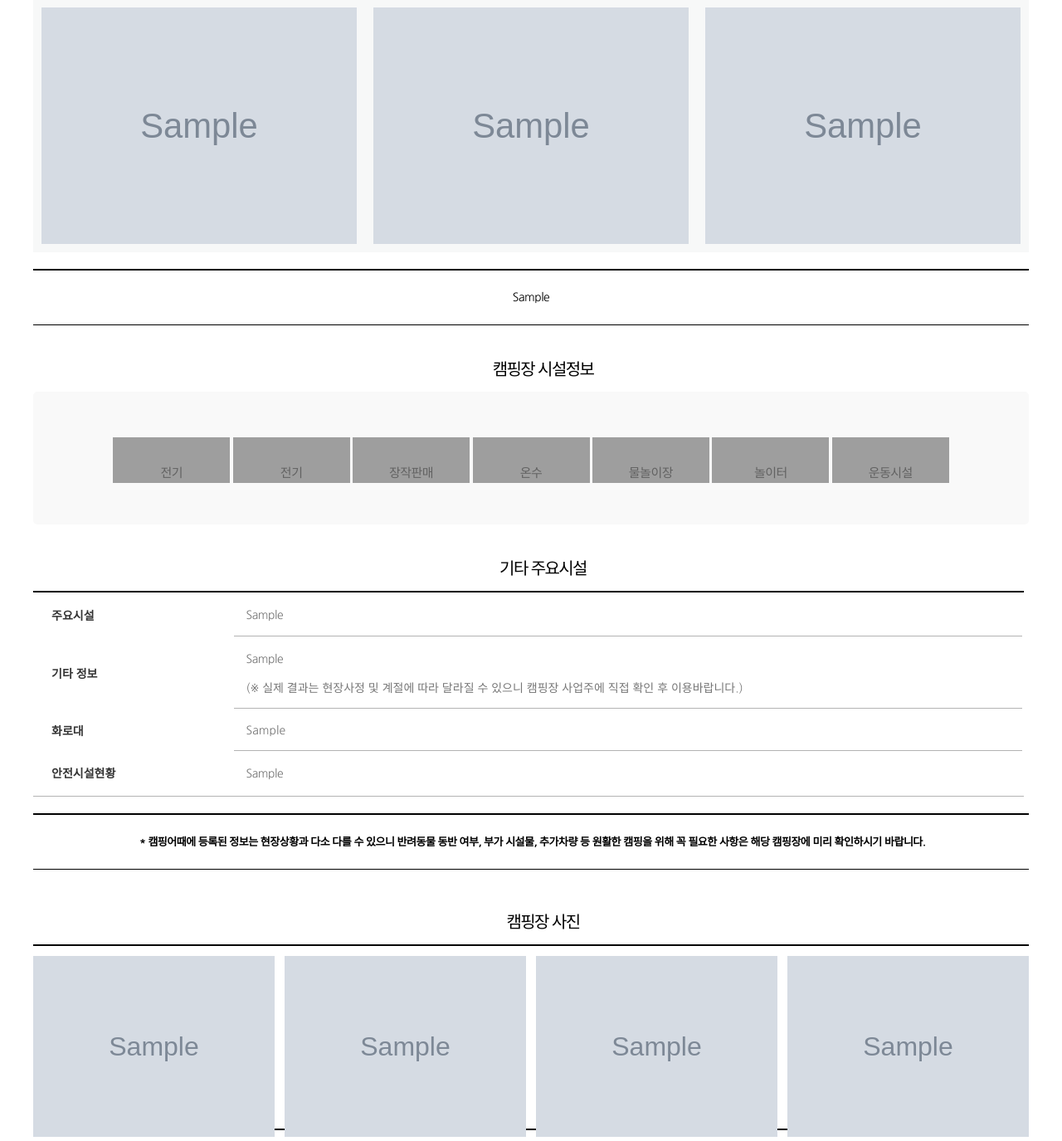
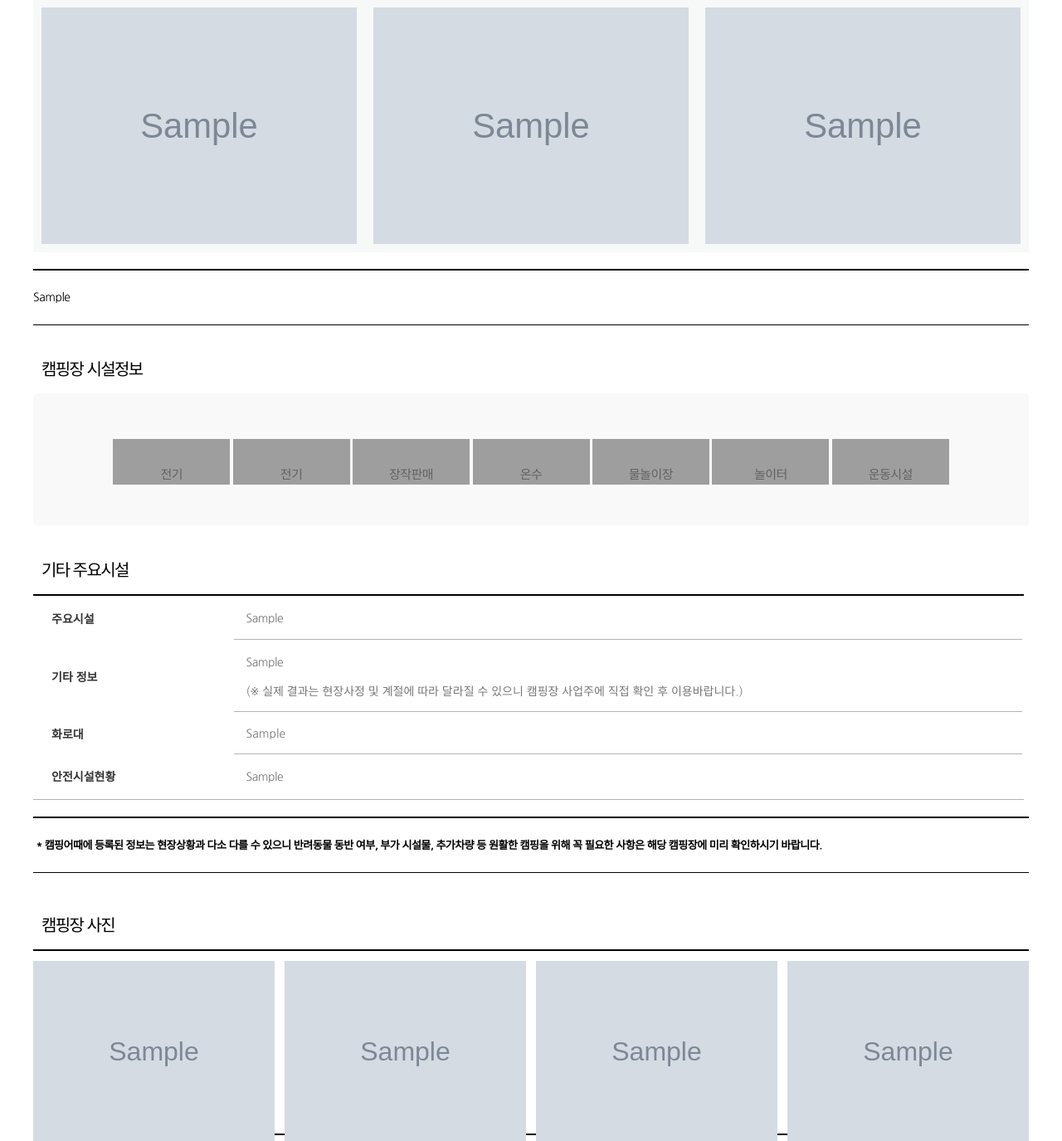
Before and after one commit to BangSungjoon/Camping, a Django app: page /camping/camping_detail/1/ in a window 1280 px wide. Shown: the part 1651-3026 px from the top of the page at 83% size. Run offline with Django 4.2, Linux system fonts and the light colour scheme; tables that the repository leaves empty hold one stand-in row (values such as "Sample post"); grey boxes marked "Sample" are stand-in pictures; grey boxes are pictures that could not be loaded.

Commit message:
아이콘추가

```diff
--- a/camping_project/static/css/detail_page.css
+++ b/camping_project/static/css/detail_page.css
@@ -212,6 +212,7 @@ body {
   overflow: hidden;
   clear: both;
   margin-bottom: 100px;
+  text-align: left;
 }
 .camp_info_box .img_b {
   width: 60%;
@@ -455,6 +456,7 @@ button,
   color: #000;
   display: block;
   line-height: 25px;
+  text-align: left;
 }
 .camp_intro_txt > span.date_info {
   display: block;
@@ -466,11 +468,12 @@ button,
   position: relative;
   font-size: 20px;
   color: #000;
-  padding-left: 29px;
+  padding-left: 10px;
   line-height: 27px;
-  margin: 40px 0 13px 0;
+  margin: 40px 0 15px 0;
   letter-spacing: -0.08em;
   word-break: break-all;
+  text-align: left;
 }
 /* .camp_item_g {
   width: 94%;
--- a/camping_project/templates/base.html
+++ b/camping_project/templates/base.html
@@ -3,10 +3,12 @@
 <html>
 <head>
     <meta charset="UTF-8">
-    <title>base 페이지</title>
+    <title>캠핑어때</title>
     <link rel="stylesheet" href="{% static '/css/camping.css' %}">
     {% block extrahead %}
     {% endblock %}
+
+    <link rel="icon" href=https://i.ibb.co/5YjB1Pj/removebg-preview-1.png" type="image/png">
     <link rel="stylesheet" href="{% static '/css/users.css' %}">
     <link rel="preconnect" href="https://fonts.googleapis.com">
     <link rel="preconnect" href="https://fonts.gstatic.com" crossorigin>
```
